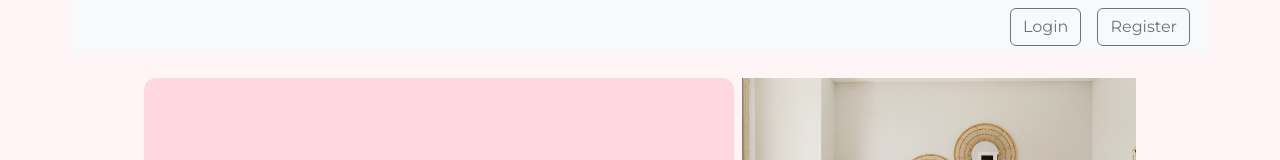
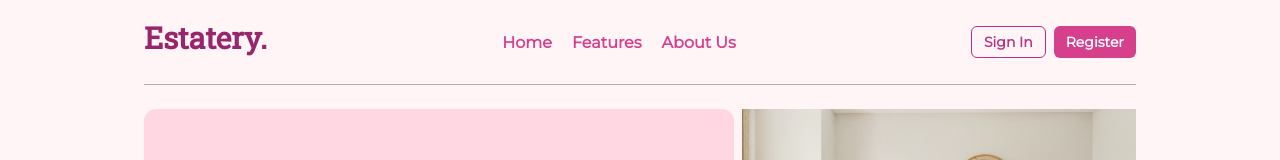
Before and after one commit to kavin-x/house_bidding, a React (Vite) app: page / in a window 1280 px wide. Shown: the top 160 px of the page. Built offline with nearby package versions, Linux system fonts and the light colour scheme; no server answers; the database is empty.

Commit message:
navbar changes

```diff
--- a/src/authentication/NavComp.jsx
+++ b/src/authentication/NavComp.jsx
@@ -8,7 +8,8 @@ export const NavComp = () => {
   const { currentUser, logout } = useContext(AuthContext);
 
   return (
-    <nav className="container navbar sticky-top navbar-light bg-light">
+    <div>
+      {/* <nav className="container navbar sticky-top navbar-light bg-light">
       <div className="container-fluid">
         <div className="navbar-brand">
 
@@ -36,6 +37,7 @@ export const NavComp = () => {
           </div>
         </div>
       </div>
-    </nav>
+            </nav> */}
+    </div>
   );
 };
--- a/src/components/header/Header.jsx
+++ b/src/components/header/Header.jsx
@@ -1,9 +1,12 @@
 import { Flex, Heading, Button,  HStack, chakra, ButtonGroup, useBreakpointValue, Divider } from '@chakra-ui/react';
+import { useContext } from 'react';
 import { Link } from 'react-router-dom';
+import { AuthContext } from '../../context/AuthContext';
 import NavMobile from './NavMobile';
 
 const Header = () => {
-  const isDesktop = useBreakpointValue({ base: false, lg: true })
+  const isDesktop = useBreakpointValue({ base: false, lg: true });
+  const {currentUser,logout} = useContext(AuthContext)
 
   return (
     <chakra.header id="header" borderBottom='1px solid rgb(0,0,0,0.3)'>
@@ -23,10 +26,22 @@ const Header = () => {
             </ButtonGroup>
 
             <HStack>
-              <Button size='sm' variant='solid'>Contact</Button>
-              <Button size='sm' variant='outline'>Sign up</Button>
+              {
+                currentUser ? (
+
+                  <Link to='/'><Button size='sm' variant='outline' onClick={() => logout()}>Logout</Button></Link>
+                ) : (
+                  <HStack>
+                  <Link to='/signin'><Button size='sm' variant='outline'>Sign In</Button></Link>
+                  <Link to='/signup'><Button size='sm' variant='solid'>Register</Button></Link>
+                  </HStack>
+                )
+              }
+
+
             </HStack>
           </>
+
           ) : (
             <NavMobile />
           )
--- a/src/components/sign-in/sign-in.jsx
+++ b/src/components/sign-in/sign-in.jsx
@@ -1,8 +1,9 @@
-import { useState } from "react"
+import { useContext, useState } from "react"
 import { signInUserWithEmailAndPassword, signInWithGooglePopup, signOutUser } from "../../utils/firebase";
 import GoogleButton from "react-google-button";
 import "bootstrap/dist/css/bootstrap.min.css"
 import './sign-in.css'
+import { useNavigate } from "react-router-dom";
 
 const defaultFormFields = {
     email: "",
@@ -10,11 +11,14 @@ const defaultFormFields = {
 }
 
 function SignIn(){
+
     const [formFields,setFormFields] = useState(defaultFormFields);
     const { email,password } = formFields;
+    const navigate = useNavigate();
     const resetFormFields = () =>{
         setFormFields(defaultFormFields);
     }
+
 
     const handleChange = (event) => {
        const {name,value} = event.target;
@@ -26,6 +30,7 @@ function SignIn(){
        try{
         await signInUserWithEmailAndPassword(email,password);
         resetFormFields();
+        navigate('/');
        }catch(error){
         switch (error.code) {
             case 'auth/wrong-password':
@@ -74,9 +79,9 @@ function SignIn(){
             />
           </div>
           <div className="d-grid gap-2 mt-3">
-            <div type="submit" className="btn btn-primary w-1/2">
+            <button type="submit" className="btn btn-primary w-1/2">
               Log In
-            </div>
+            </button>
           </div>
           <p className="forgot-password text-right mt-2">
             Don't have an Account ?<a href="#"> Sign Up</a>
--- a/src/components/sign-up/sign-up.jsx
+++ b/src/components/sign-up/sign-up.jsx
@@ -2,6 +2,7 @@ import { useState } from "react";
 import { createAuthUserWithEmailAndPassword } from "../../utils/firebase";
 import './sign-up.css';
 import "bootstrap/dist/css/bootstrap.min.css"
+import { useNavigate } from "react-router-dom";
 
 const defaultFormFields = {
     username : "",
@@ -13,6 +14,7 @@ const defaultFormFields = {
 function SignUp(){
     const [formFields,setFormFields] = useState(defaultFormFields);
     const {username,email,password,confirmPassword } = formFields;
+    const navigate = useNavigate();
 
     const handleChange = (event) => {
         const {name,value} = event.target;
@@ -32,6 +34,7 @@ function SignUp(){
        try{
         await createAuthUserWithEmailAndPassword(email,password);
         resetFormFields();
+        navigate('/');
        }catch(error){
         if(error.code === 'auth/email-already-in-use'){
             alert("Account is already in use");
--- a/src/routes/Home.jsx
+++ b/src/routes/Home.jsx
@@ -3,12 +3,13 @@ import Search from '../components/Search/Search'
 import HouseList from '../components/Houses/HouseList';
 import { AuthProvider } from '../context/AuthContext';
 import { AuctionBody } from '../components/auctions/Body';
+import Header from '../components/header/Header';
 
 const Home = () => {
   return (
     <>
+      <Header/>
       <Banner />
-
       <Search />
       <HouseList />
       <AuthProvider>
--- a/src/utils/firebase.jsx
+++ b/src/utils/firebase.jsx
@@ -4,8 +4,7 @@ import 'firebase/compat/auth';
 import 'firebase/compat/storage';
 import { serverTimestamp } from 'firebase/firestore'
 import { initializeApp } from "firebase/app";
-import { getAuth,
-        createUserWithEmailAndPassword,
+import { createUserWithEmailAndPassword,
         signInWithEmailAndPassword,
         signInWithPopup,
         GoogleAuthProvider,
@@ -24,13 +23,13 @@ const firebaseConfig = {
 
 // Initialize Firebase
 const firebaseapp = firebase.initializeApp(firebaseConfig);
-const auth = getAuth(firebaseapp);
+export const authApp = firebaseapp.auth()
 const provider = new GoogleAuthProvider();
 
 export const createAuthUserWithEmailAndPassword = async(email,password) => {
     if(!email || !password) return
 
-    await createUserWithEmailAndPassword(auth,email,password).then(() => {
+    await createUserWithEmailAndPassword(authApp,email,password).then(() => {
         alert("account has been created successfully")});
 }
 
@@ -41,14 +40,13 @@ export const signInWithGooglePopup = async() => {
 export const signInUserWithEmailAndPassword = async(email,password) =>{
     if(!email || !password) return
 
-    await signInWithEmailAndPassword(auth,email,password).then((UserCredential) => {
+    await signInWithEmailAndPassword(authApp,email,password).then((UserCredential) => {
         const h = UserCredential.user;
         console.log(h);
-        alert("User signed In");
     })
 }
 
-export const signOutUser = async() => { signOut(auth).then(() => console.log("signed out") ) }
+export const signOutUser = async() => { signOut(authApp).then(() => console.log("signed out") ) }
 
 let db = firebase.firestore();
 
@@ -56,4 +54,3 @@ export default db;
 export const timestamp = serverTimestamp();
 export const firestoreApp = firebaseapp.firestore();
 export const storageApp = firebaseapp.storage();
-export const authApp = firebaseapp.auth();
```
